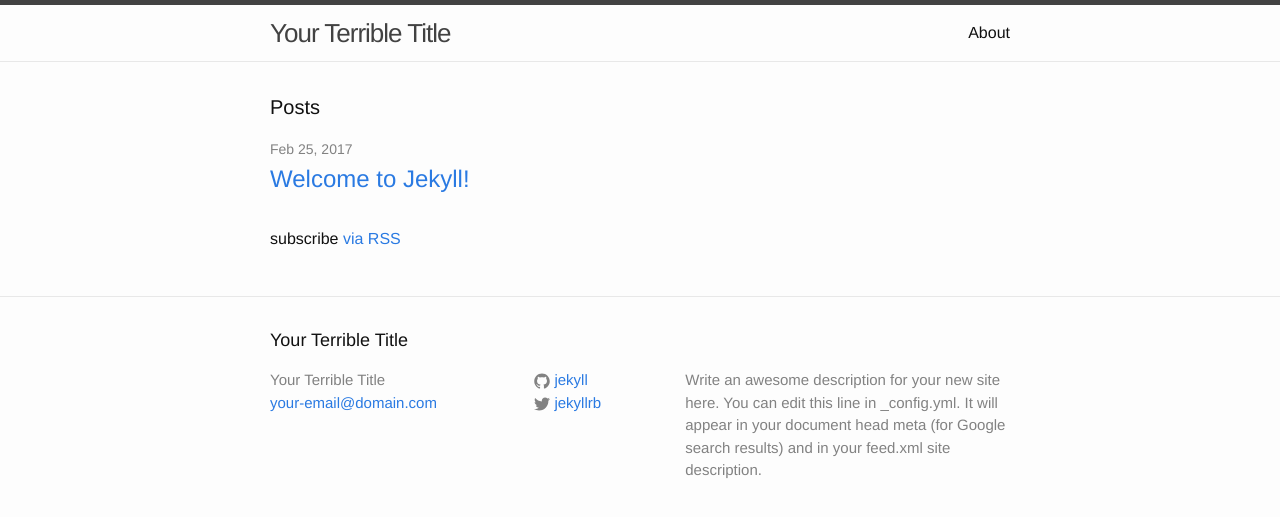
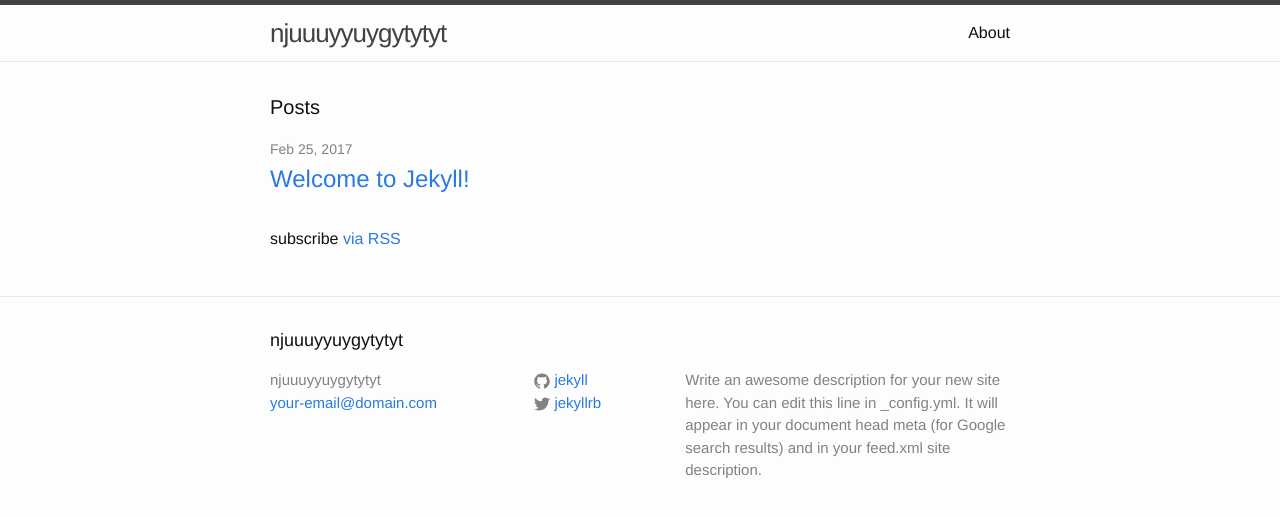
Before and after one commit to kylejoseph16/kylejoseph16.github.io, a Jekyll site: the page built from index.html, in a window 1280 px wide. Shown: the top 517 px of the page. Built offline with Jekyll 4.4.1, drawn with Linux system fonts in a browser that asks for light colours.

Commit message:
Update _config.yml

```diff
--- a/_config.yml
+++ b/_config.yml
@@ -6,7 +6,7 @@
 # 'jekyll serve'. If you change this file, please restart the server process.
 
 # Site settings
-title: Your Terrible Title
+title: njuuuyyuygytytyt
 email: your-email@domain.com
 description: > # this means to ignore newlines until "baseurl:"
   Write an awesome description for your new site here. You can edit this
```
